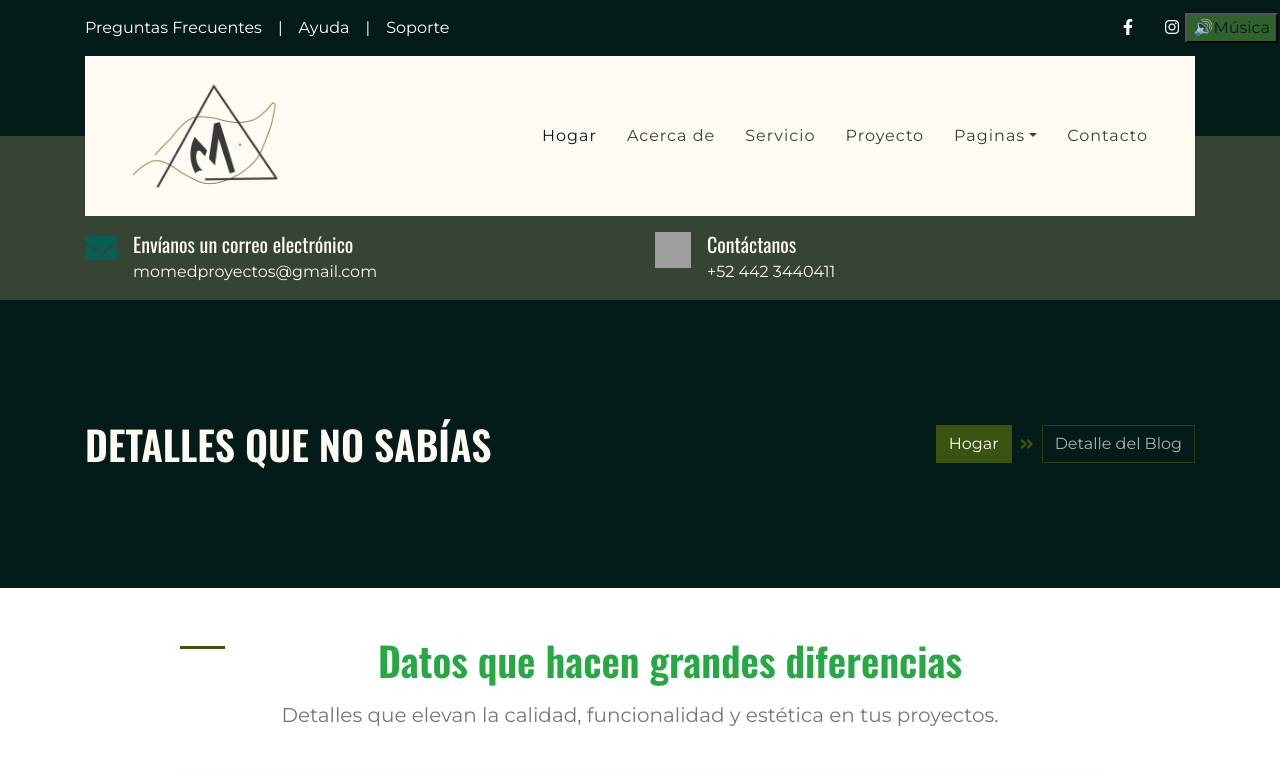
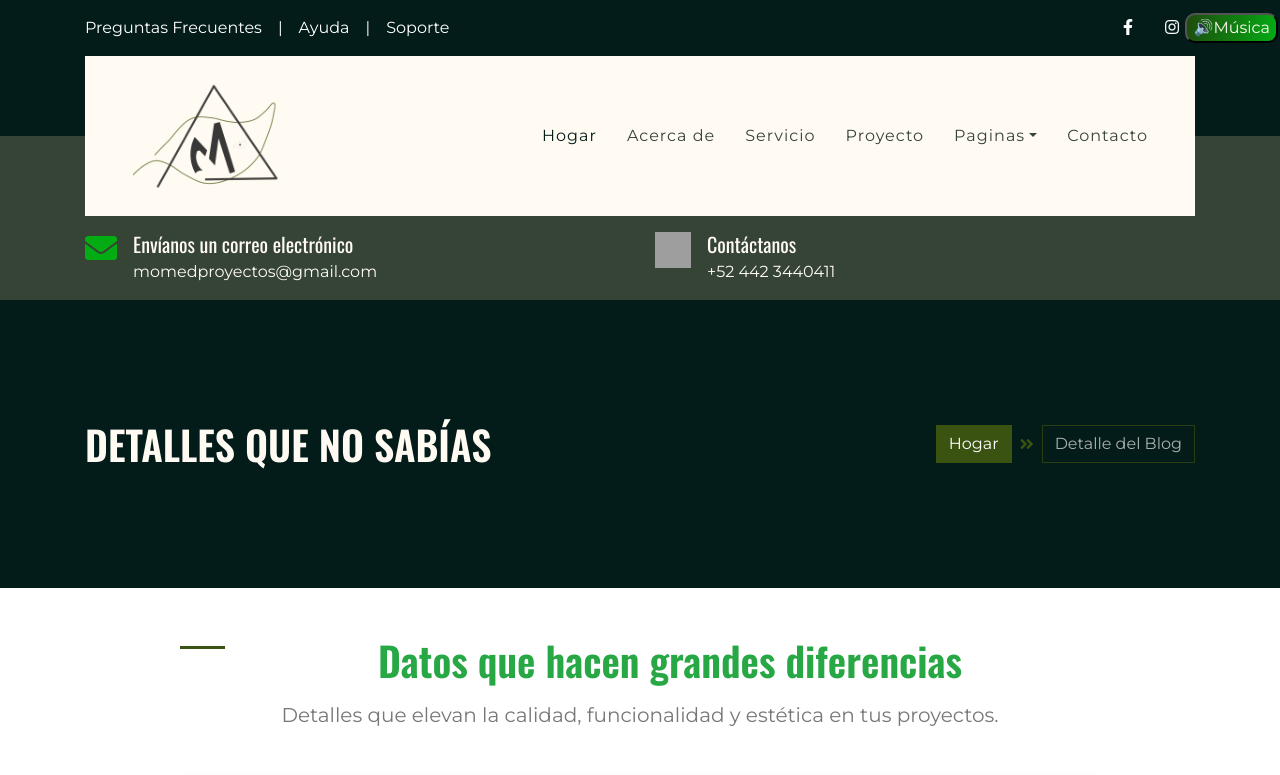
Before and after one commit to Proyectochatbot/Charly, a plain HTML site: page single.html in a window 1280 px wide. Shown: the top 775 px of the page. Drawn offline with nearby package versions, Linux system fonts and the light colour scheme; grey boxes are pictures that could not be loaded.

Commit message:
Update single.html

```diff
--- a/single.html
+++ b/single.html
@@ -114,7 +114,7 @@
   <div class="d-inline-flex text-left align-items-start">
     <!-- Ícono de correo con enlace -->
     <a href="mailto:momedproyectos@gmail.com" class="mr-3">
-      <i class="fas fa-envelope fa-2x" style="color: #075e54;"></i>
+      <i class="fas fa-envelope fa-2x" style="color: #03ac13;"></i>
     </a>
     <!-- Texto e email -->
     <div class="d-flex flex-column">
@@ -429,7 +429,7 @@
     <audio id="musicaFondo" autoplay style="display: none;">
     </audio>
 
-    <button onclick="toggleAudio()" class="bg-basil text-rich-black" style="position: fixed; top: 13px; right: 2px; z-index: 9999;">
+    <button onclick="toggleAudio()" class="musica-banner">
         🔊Música
     </button>
 
```
